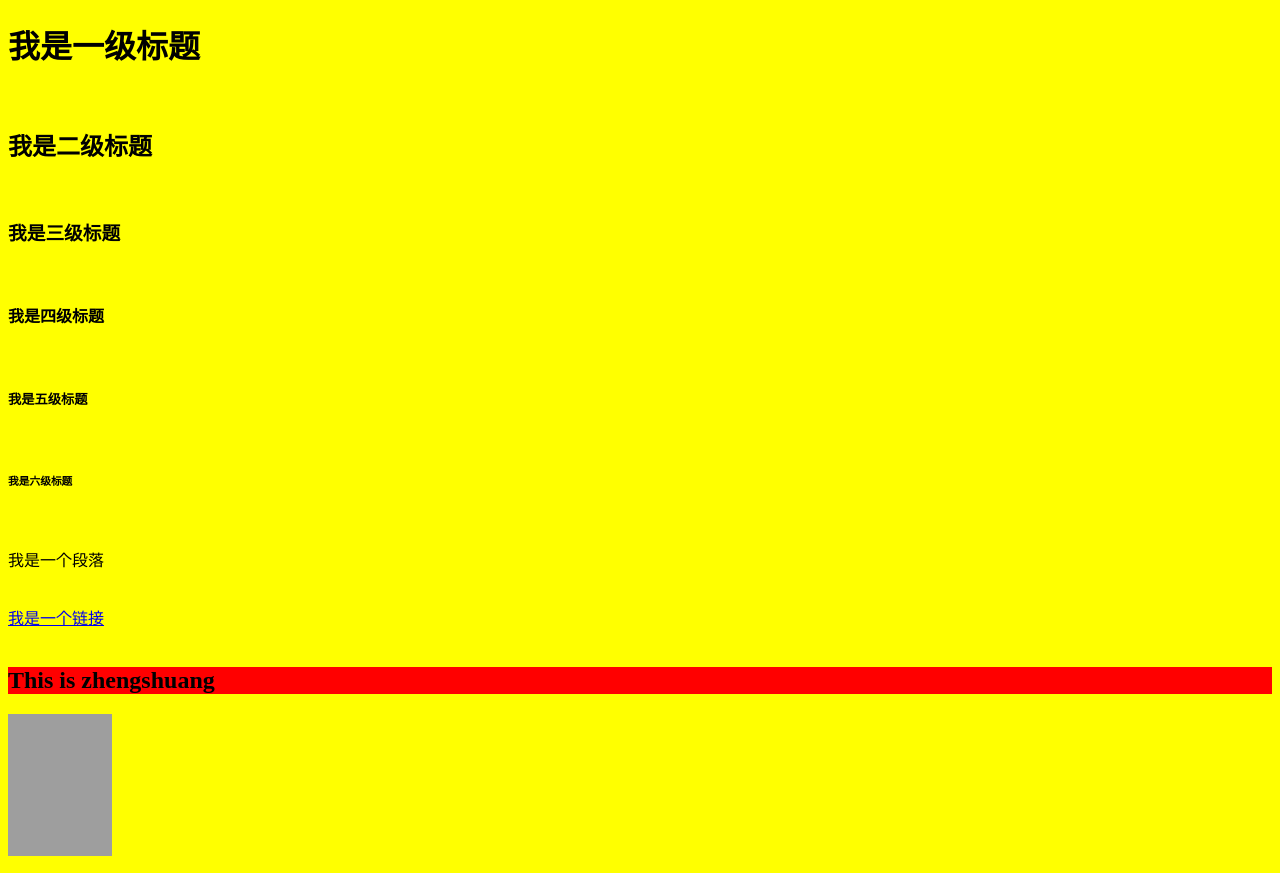
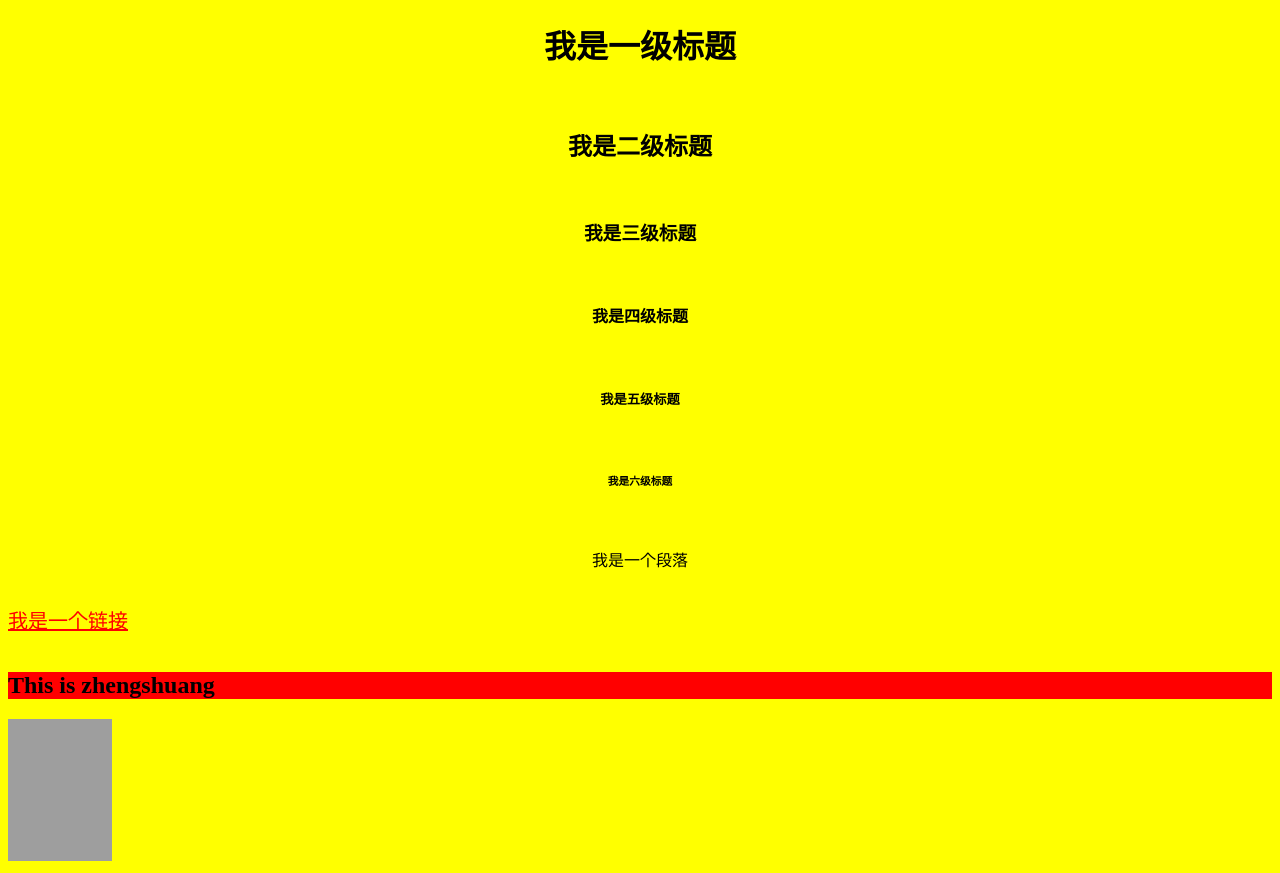
Before and after one commit to kpx12138/kpx12138.github.io, a plain HTML site: page index.html in a window 1280 px wide. Drawn offline with Linux system fonts and the light colour scheme; grey boxes are pictures that could not be loaded.

Commit message:
Update index.html

```diff
--- a/index.html
+++ b/index.html
@@ -2,14 +2,14 @@
 <html>
 <body style="background-color:yellow">
 
-<h1>我是一级标题</h1><br/>
-<h2>我是二级标题</h2><br/>
-<h3>我是三级标题</h3><br/>
-<h4>我是四级标题</h4><br/>
-<h5>我是五级标题</h5><br/>
-<h6>我是六级标题</h6><br/>
-<p>我是一个段落</p><br/>
-<a href="http://www.baidu.com">我是一个链接</a>
+<h1 style="text-align:center">我是一级标题</h1><br/>
+<h2 style="text-align:center">我是二级标题</h2><br/>
+<h3 style="text-align:center">我是三级标题</h3><br/>
+<h4 style="text-align:center">我是四级标题</h4><br/>
+<h5 style="text-align:center">我是五级标题</h5><br/>
+<h6 style="text-align:center">我是六级标题</h6><br/>
+<p style="text-align:center">我是一个段落</p><br/>
+<a style="font-family:arial;color:red;font-size:20px;" href="http://www.baidu.com">我是一个链接</a>
 <br/>
 <br/>
 <h2 style="background-color:red">This is zhengshuang</h2>
```
